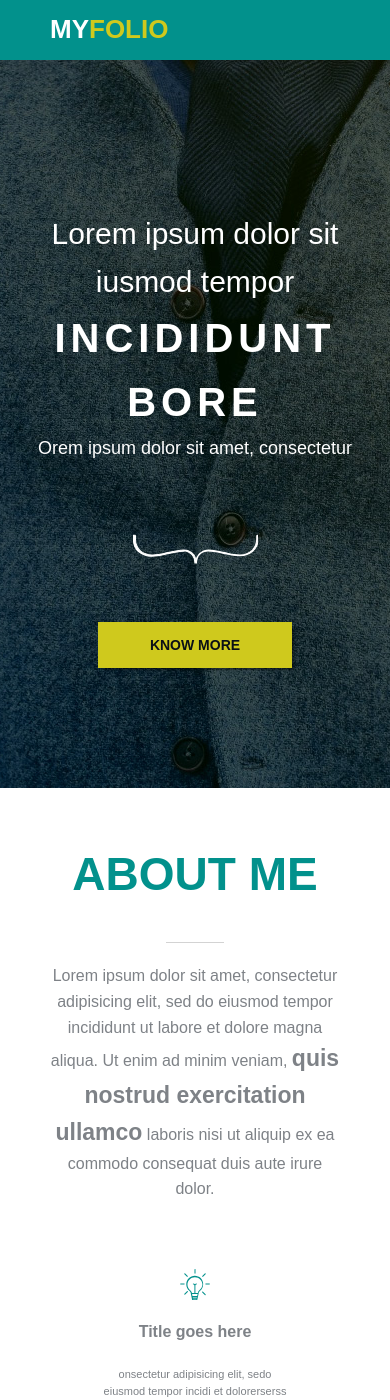
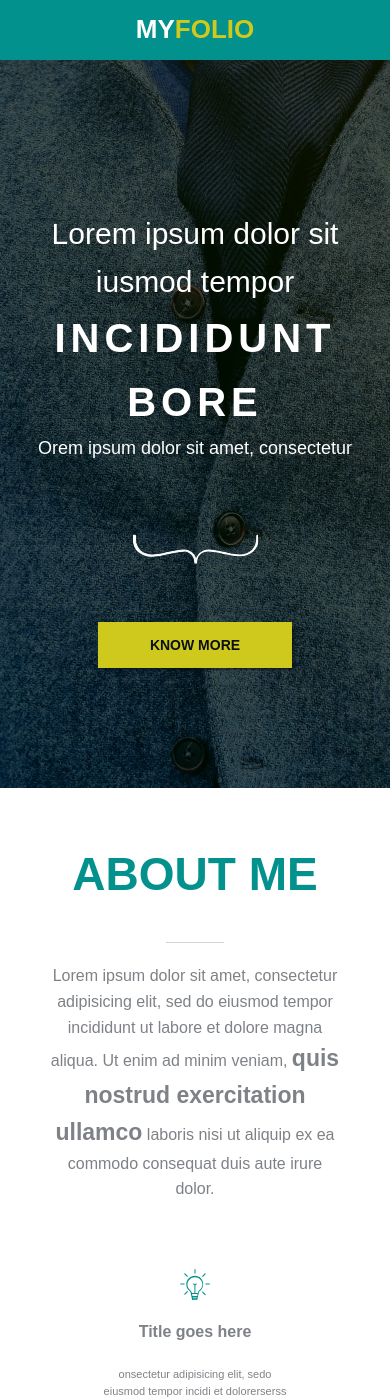
Before and after one commit to goronfreeman/goronfreeman.github.io-myfolio, a Jekyll site: the page built from index.html, in a window 390 px wide and 1400 px high. Built offline with Jekyll 4.4.1, drawn with Linux system fonts in a browser that asks for light colours; nearby versions of some CDN libraries; Markdown is read by kramdown in place of the engine named in the settings.

Commit message:
organize css

```diff
--- a/_includes/work.html
+++ b/_includes/work.html
@@ -4,8 +4,7 @@
   <hr>
 
   <p>
-    Lorem ipsum dolor sit amet, consectetur adipisicing elit, sed do eiusmod tempor incididunt
-  ut labore et dolore magna aliqua.
+    Lorem ipsum dolor sit amet, consectetur adipisicing elit, sed do eiusmod tempor incididunt ut labore et dolore magna aliqua.
   </p>
 
   <div class="image-wrap">
--- a/assets/css/main.css
+++ b/assets/css/main.css
@@ -830,7 +830,10 @@ body {
           justify-content: space-between;
   background-color: #02918c;
   height: 60px;
-  padding: 0 50px; }
+  padding: 0 50px;
+  position: fixed;
+  width: 100%;
+  box-sizing: border-box; }
   .navbar .logo {
     font-weight: 800;
     font-size: 26px;
@@ -851,15 +854,28 @@ body {
               transition: 0.4s color; }
       .navbar nav li a:hover {
         color: #cfc91d; }
-      @media (max-width: 825px) {
-        .navbar nav li a {
-          display: none; } }
+  @media (max-width: 825px) {
+    .navbar {
+      -webkit-box-pack: center;
+      -webkit-justify-content: center;
+          -ms-flex-pack: center;
+              justify-content: center;
+      position: fixed;
+      width: 100%;
+      padding: 0; }
+      .navbar nav {
+        display: none; } }
+
+.header-wrap {
+  padding-top: 60px; }
 
 header {
-  height: 728px;
-  background: url(../img/hero-bg.jpg) center center;
+  -webkit-box-align: center;
+  -webkit-align-items: center;
+      -ms-flex-align: center;
+          align-items: center;
   background-size: cover;
-  text-align: center;
+  background: url("../img/hero-bg.jpg") center center;
   display: -webkit-box;
   display: -webkit-flex;
   display: -ms-flexbox;
@@ -869,14 +885,12 @@ header {
   -webkit-flex-direction: column;
       -ms-flex-direction: column;
           flex-direction: column;
-  -webkit-box-align: center;
-  -webkit-align-items: center;
-      -ms-flex-align: center;
-          align-items: center;
+  height: 728px;
   -webkit-box-pack: center;
   -webkit-justify-content: center;
       -ms-flex-pack: center;
-          justify-content: center; }
+          justify-content: center;
+  text-align: center; }
   header h3 {
     color: #fff;
     font-size: 30px;
@@ -888,37 +902,37 @@ header {
   header .moustache {
     padding: 52px 0; }
     header .moustache svg {
-      width: 125px;
       fill: white;
-      stroke: white; }
+      stroke: white;
+      width: 125px; }
   header .button {
     background-color: #cfc91d;
+    box-shadow: 4px 4px 2px -2px rgba(0, 0, 0, 0.4);
     color: #0b1016;
     font-weight: 800;
+    line-height: .3;
+    padding: 21px 52px;
+    text-align: center;
     text-transform: uppercase;
-    text-align: center;
-    padding: 21px 52px;
-    line-height: 0.3;
     -webkit-transition: .3s ease-in;
             transition: .3s ease-in;
     -webkit-user-select: none;
        -moz-user-select: none;
         -ms-user-select: none;
-            user-select: none;
-    box-shadow: 4px 4px 2px -2px rgba(0, 0, 0, 0.4); }
+            user-select: none; }
     header .button:hover {
+      box-shadow: 10px 10px 2px -2px rgba(0, 0, 0, 0.4);
       -webkit-transform: translate(0px, -5px);
           -ms-transform: translate(0px, -5px);
-              transform: translate(0px, -5px);
-      box-shadow: 10px 10px 2px -2px rgba(0, 0, 0, 0.4); }
+              transform: translate(0px, -5px); }
   @media (max-width: 825px) {
     header .gigantic {
       font-size: 40px;
       letter-spacing: 5px; } }
 
 .about-wrap {
-  text-align: center;
-  margin: 50px; }
+  margin: 50px;
+  text-align: center; }
   .about-wrap p {
     color: #7e8287;
     font-size: 16px;
@@ -944,10 +958,10 @@ header {
       .about-wrap .skill-lockup [class^="icon-"]:not(:first-child) {
         border-left: 1px solid lightgray; }
     .about-wrap .skill-lockup p {
+      color: #7e8287;
       font-size: 11px;
-      text-align: center;
-      color: #7e8287;
-      padding: 0 50px; }
+      padding: 0 50px;
+      text-align: center; }
   @media (max-width: 825px) {
     .about-wrap p {
       padding: 0; }
@@ -1062,37 +1076,39 @@ header {
     .contact-wrap .contact-bottom form {
       color: #7e8287;
       text-transform: uppercase; }
-      .contact-wrap .contact-bottom form input[type=text], .contact-wrap .contact-bottom form textarea {
+      .contact-wrap .contact-bottom form input[type=text],
+      .contact-wrap .contact-bottom form textarea {
         background-color: transparent;
-        border: none;
+        border: 0;
         border-bottom: 1px solid #7e8287;
-        width: 50%;
+        margin-bottom: 50px;
         text-align: center;
-        margin-bottom: 50px; }
-        .contact-wrap .contact-bottom form input[type=text]:focus, .contact-wrap .contact-bottom form textarea:focus {
+        width: 50%; }
+        .contact-wrap .contact-bottom form input[type=text]:focus,
+        .contact-wrap .contact-bottom form textarea:focus {
           outline: 0; }
     .contact-wrap .contact-bottom #submit {
       background-color: #cfc91d;
+      border: 0;
+      box-shadow: 4px 4px 2px -2px rgba(0, 0, 0, 0.4);
       color: #0b1016;
       font-weight: 800;
+      line-height: .3;
+      margin-bottom: 50px;
+      padding: 21px 52px;
+      text-align: center;
       text-transform: uppercase;
-      text-align: center;
-      padding: 21px 52px;
-      line-height: 0.3;
       -webkit-transition: .3s ease-in;
               transition: .3s ease-in;
       -webkit-user-select: none;
          -moz-user-select: none;
           -ms-user-select: none;
-              user-select: none;
-      box-shadow: 4px 4px 2px -2px rgba(0, 0, 0, 0.4);
-      border: none;
-      margin-bottom: 50px; }
+              user-select: none; }
       .contact-wrap .contact-bottom #submit:hover {
+        box-shadow: 10px 10px 2px -2px rgba(0, 0, 0, 0.4);
         -webkit-transform: translate(0px, -5px);
             -ms-transform: translate(0px, -5px);
-                transform: translate(0px, -5px);
-        box-shadow: 10px 10px 2px -2px rgba(0, 0, 0, 0.4); }
+                transform: translate(0px, -5px); }
       .contact-wrap .contact-bottom #submit:focus {
         outline: none; }
   @media (max-width: 825px) {
@@ -1100,19 +1116,19 @@ header {
       padding: 0; } }
 
 footer {
+  -webkit-box-align: center;
+  -webkit-align-items: center;
+      -ms-flex-align: center;
+          align-items: center;
+  background-color: black;
+  color: #7e8287;
   display: -webkit-box;
   display: -webkit-flex;
   display: -ms-flexbox;
   display: flex;
-  -webkit-box-align: center;
-  -webkit-align-items: center;
-      -ms-flex-align: center;
-          align-items: center;
+  font-size: 12px;
+  height: 71px;
   -webkit-box-pack: center;
   -webkit-justify-content: center;
       -ms-flex-pack: center;
-          justify-content: center;
-  background-color: black;
-  color: #7e8287;
-  height: 71px;
-  font-size: 12px; }
+          justify-content: center; }
```
Also changed, not shown: assets/css/2-modules/about.sass (+6 -5 lines), assets/css/2-modules/contact.sass (+14 -12 lines), assets/css/2-modules/footer.sass (+3 -4 lines), assets/css/main.scss (+13 -13 lines).
